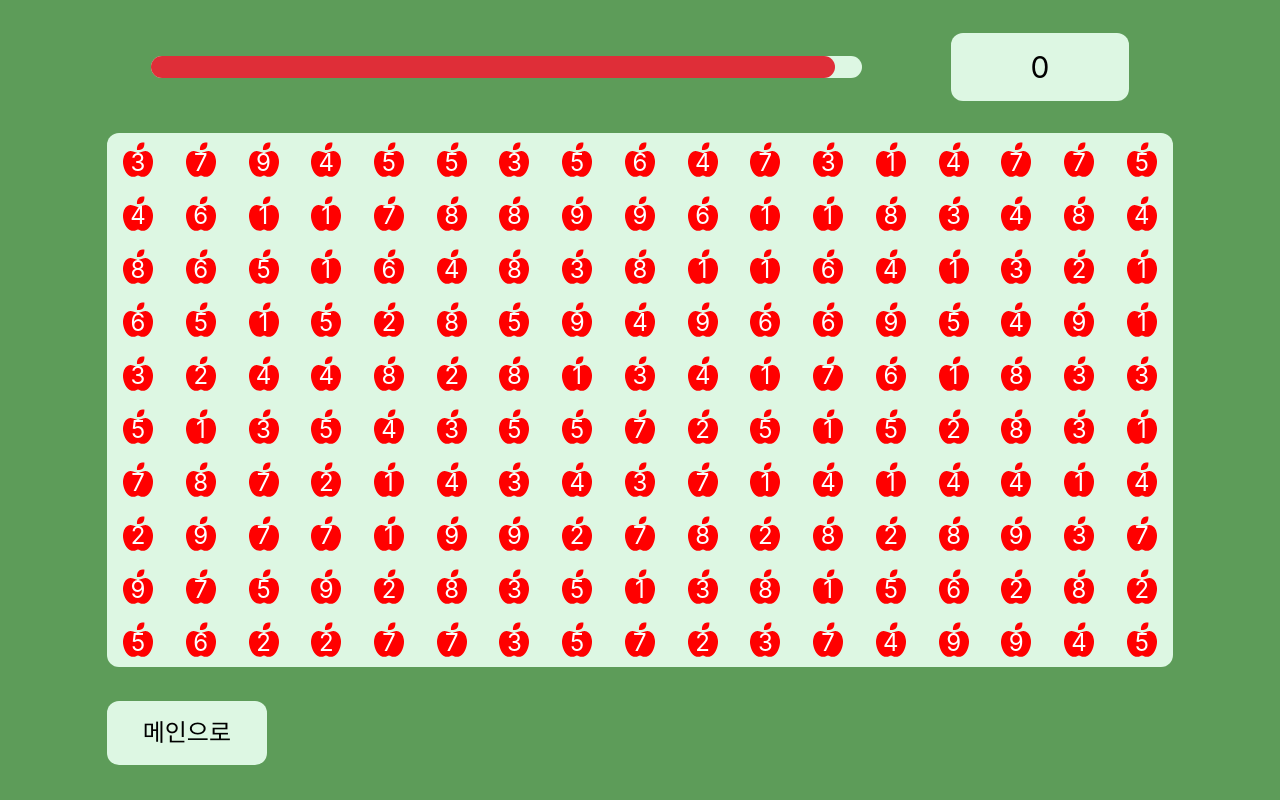
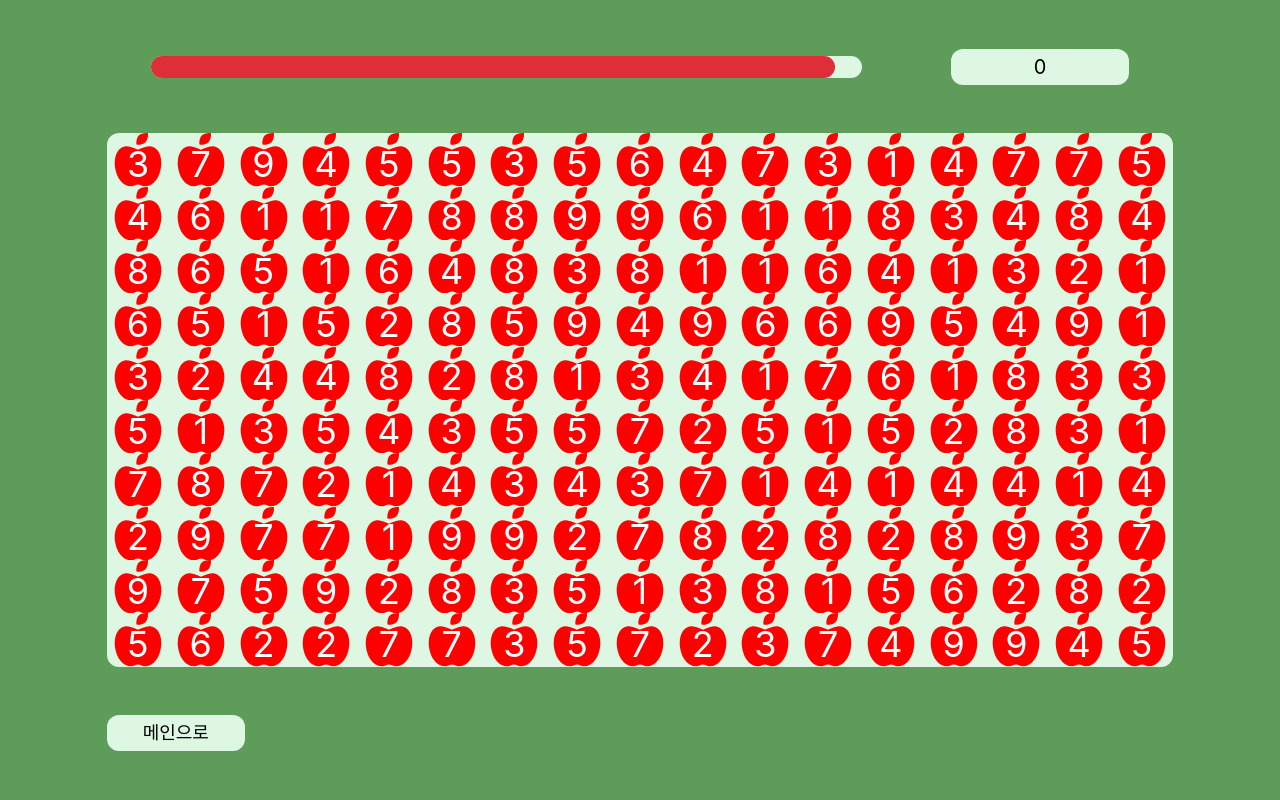
Before and after one commit to Thereisnotruth/AppleGame, a React (Create React App) app: page /game in a window 1280 px wide. Built offline with nearby package versions, Linux system fonts and the light colour scheme.

Commit message:
responsive design

```diff
--- a/src/components/Apple.tsx
+++ b/src/components/Apple.tsx
@@ -6,11 +6,11 @@ const Apple = (props: any) => {
 
   return (
     <div className="relative h-full" ref={appleRef}>
-      <div className="z-10 absolute left-[50%] translate-x-[-50%] top-[50%] translate-y-[-40%] text-2xl text-white">
+      <div className="z-10 absolute left-[50%] translate-x-[-50%] top-[50%] translate-y-[-40%] text-lg md:text-2xl xl:text-4xl text-white">
         {number}
       </div>
       <FaAppleAlt
-        className="block mx-auto h-full text-3xl"
+        className="block mx-auto h-full text-4xl xl:text-5xl"
         style={isSelected ? { color: 'yellow' } : { color: 'red' }}
       />
     </div>
--- a/src/pages/GamePage.tsx
+++ b/src/pages/GamePage.tsx
@@ -25,7 +25,7 @@ const GamePage = (props: any) => {
 
   return (
     <div
-      className="bg-green h-full select-none"
+      className="bg-green h-full select-none min-w-fit min-h-full"
       onMouseUp={handleMouseUp}
       onMouseDown={handleMouseDown}
       onMouseMove={handleMouseMove}
@@ -44,7 +44,9 @@ const GamePage = (props: any) => {
             }}
           />
         </div>
-        <div className="w-1/6 bg-light_green py-4 text-3xl rounded-xl">{score}</div>
+        <div className="w-1/6 bg-light_green py-4 sm:py-1 text-3xl sm:text-xl rounded-xl">
+          {score}
+        </div>
       </div>
       <div
         className="h-4/6 w-5/6 bg-light_green rounded-xl max-w-6xl flex justify-center items-center flex-wrap mx-auto"
@@ -55,7 +57,7 @@ const GamePage = (props: any) => {
       <div className="h-1/6 flex items-center w-5/6 mx-auto max-w-6xl">
         <button
           type="button"
-          className="bg-light_green py-4 px-9 text-2xl rounded-xl"
+          className="bg-light_green py-4 sm:py-1 px-9 text-2xl sm:text-lg rounded-xl"
           onClick={moveMain}
         >
           메인으로
--- a/src/pages/MainPage.tsx
+++ b/src/pages/MainPage.tsx
@@ -8,17 +8,17 @@ const MainPage = (props: any) => {
     <div className="w-full h-full bg-green flex justify-center content-center flex-wrap">
       <div className="w-3/4 h-3/4 bg-light_green rounded-xl flex justify-center items-center">
         <div className="flex flex-col items-center w-1/2">
-          <FaAppleAlt className="text-red text-[200px] my-3" />
+          <FaAppleAlt className="text-red text-[200px] sm:text-[60px] my-3" />
           <button
             type="button"
-            className="my-5 bg-green w-full py-4 text-white text-2xl rounded-xl"
+            className="my-5 bg-green w-full py-4 sm:text-xl sm:py-2 text-white text-2xl rounded-xl"
             onClick={startGame}
           >
             게임시작
           </button>
           <button
             type="button"
-            className="my-5 bg-green w-full py-4 text-white text-2xl rounded-xl"
+            className="my-5 bg-green w-full py-4 sm:py-2 text-white text-2xl sm:text-xl rounded-xl"
           >
             랭킹
           </button>
```
